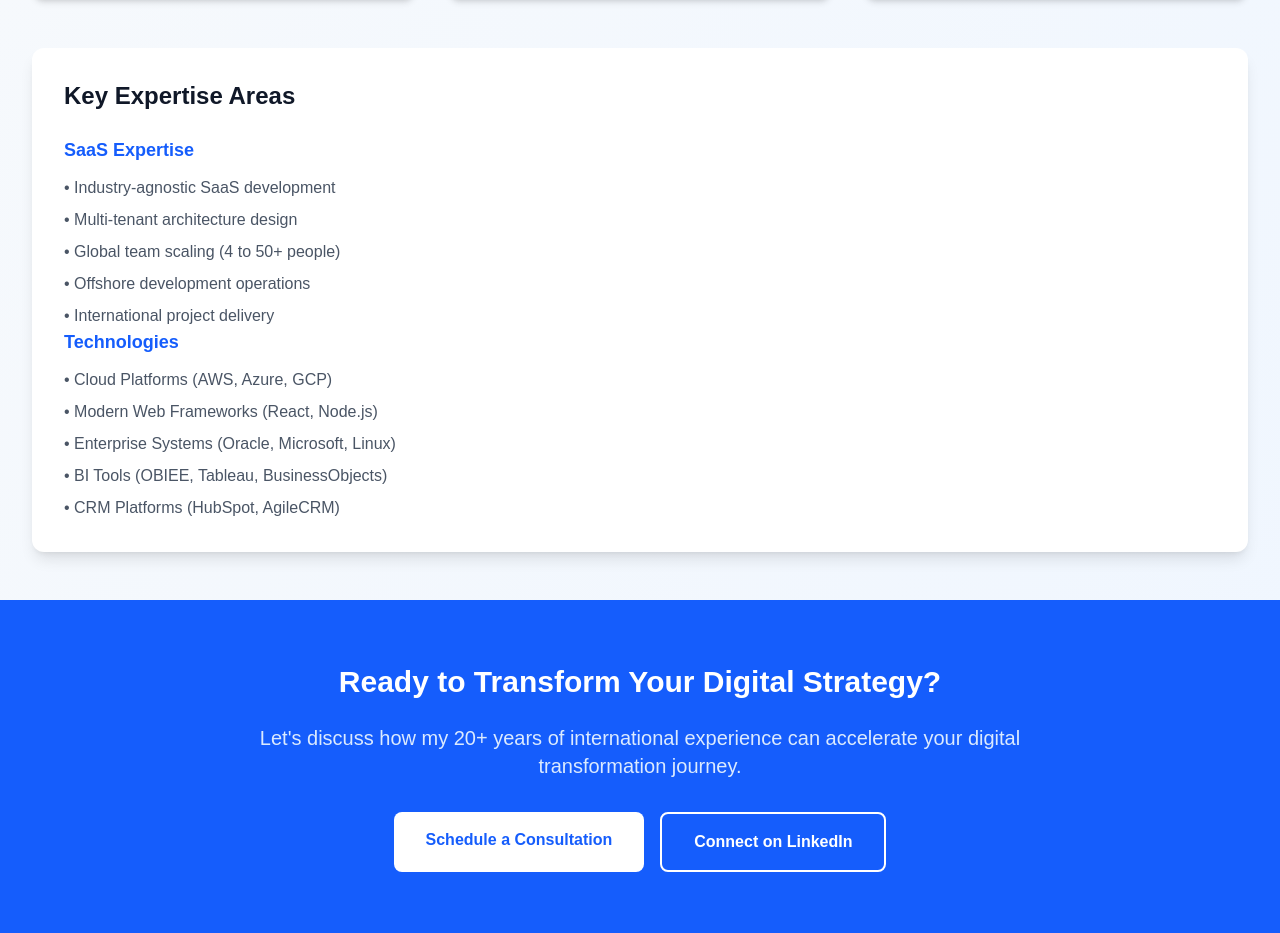
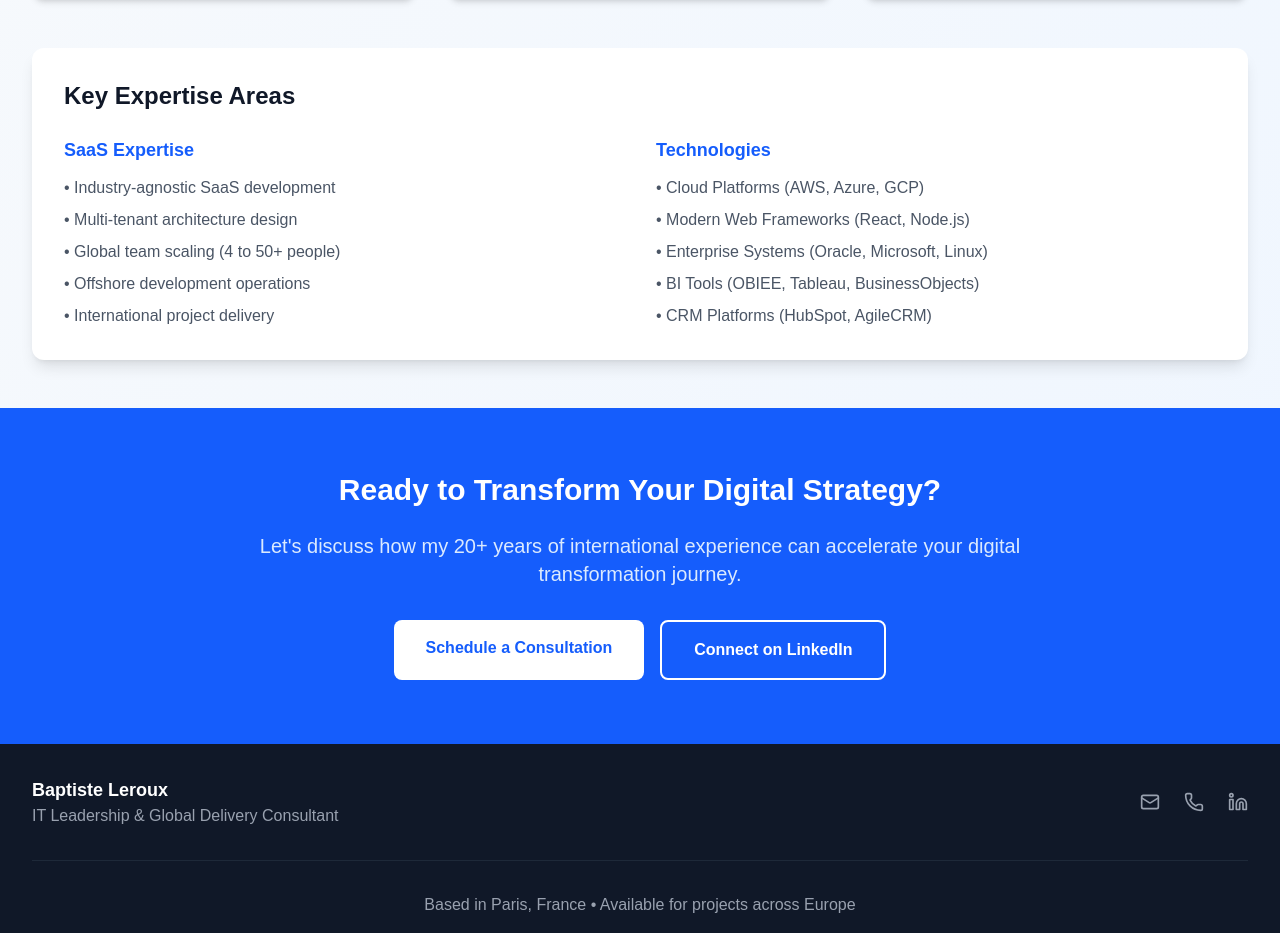
Before and after one commit to alpa-strategie/website, a Next.js app: page / in a window 1280 px wide. Shown: the part 1021-1954 px from the top of the page. Built offline with nearby package versions, Linux system fonts and the light colour scheme.

Commit message:
Fix layout issue on Key Expertise Areas

```diff
--- a/src/app/page.tsx
+++ b/src/app/page.tsx
@@ -248,6 +248,8 @@ const ConsultingWebsite = () => {
 
             <div className="bg-white rounded-xl shadow-lg p-8">
               <h3 className="text-2xl font-bold text-gray-900 mb-6">Key Expertise Areas</h3>
+              {/* Add a grid container here to make the sections side by side */}
+              <div className="grid md:grid-cols-2 gap-8">
                 <div>
                   <h4 className="text-lg font-semibold text-blue-600 mb-3">SaaS Expertise</h4>
                   <ul className="space-y-2 text-gray-600">
@@ -267,6 +269,7 @@ const ConsultingWebsite = () => {
                     <li>• BI Tools (OBIEE, Tableau, BusinessObjects)</li>
                     <li>• CRM Platforms (HubSpot, AgileCRM)</li>
                   </ul>
+                </div>
               </div>
             </div>
           </div>
```
Lines whose indentation alone changed are shown as unchanged.
